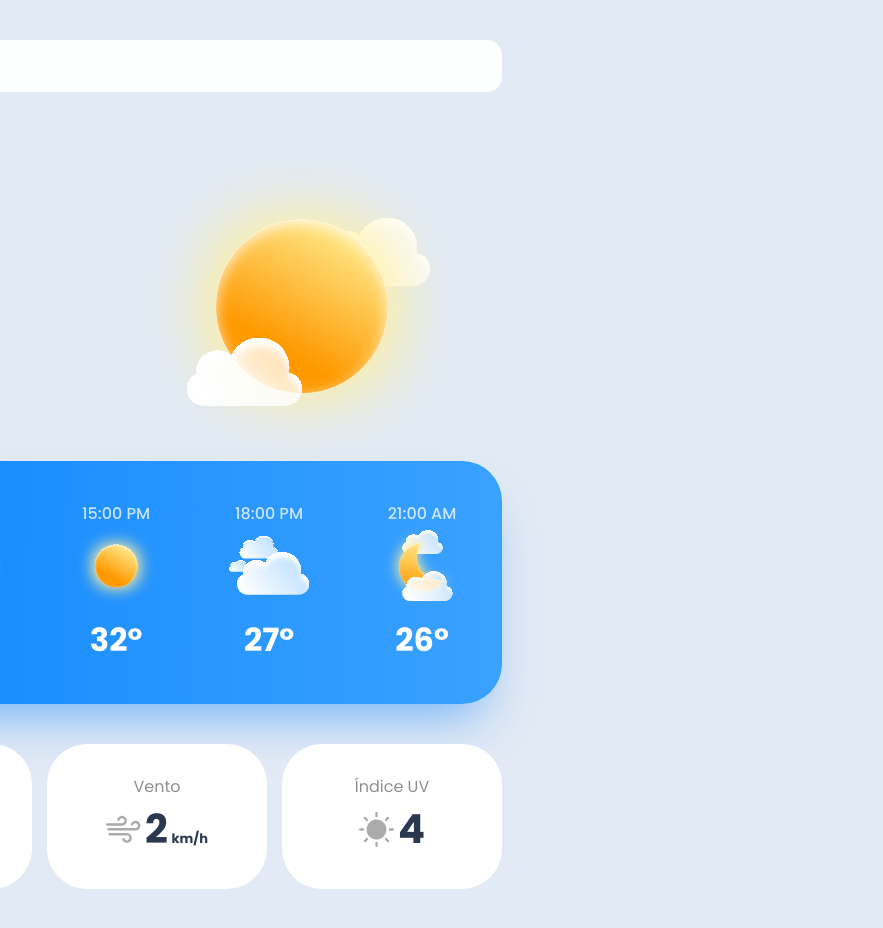
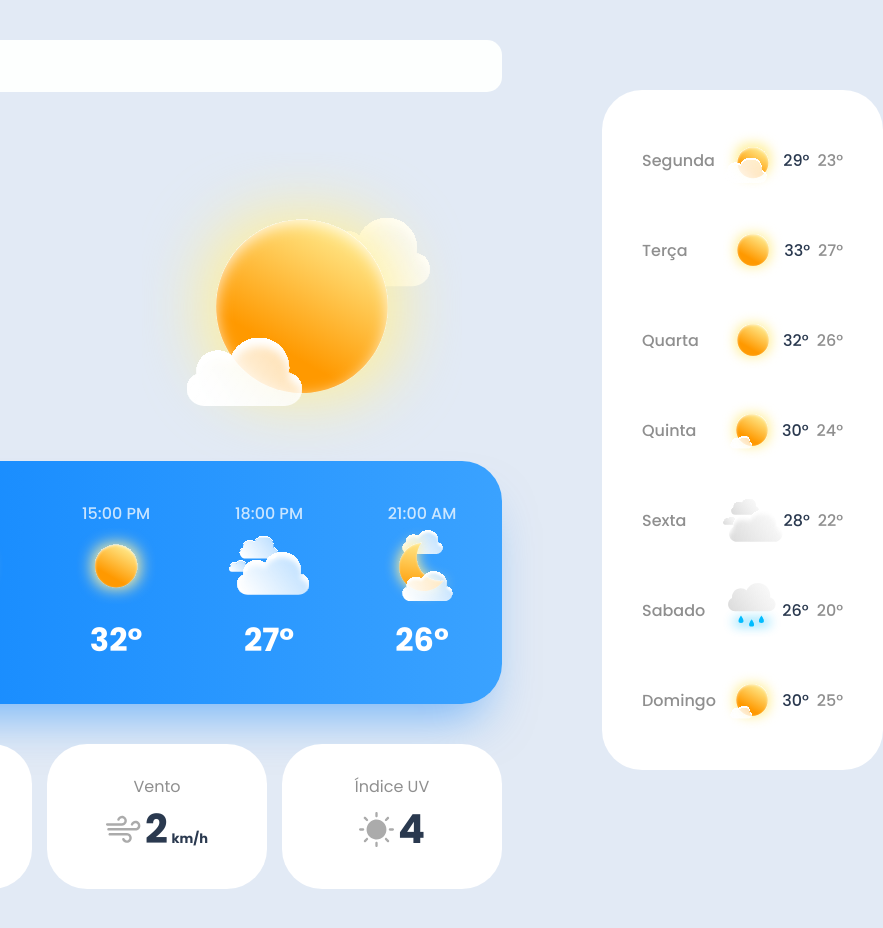
Before and after one commit to washingtoncharles/climahoje, a plain HTML site: page index.html in a window 1280 px wide. Shown: the full height of the page, 463-1346 px from the left, 883 px wide, since content can reach past the window. Drawn offline with Linux system fonts and the light colour scheme.

Commit message:
feat: right column

```diff
--- a/index.html
+++ b/index.html
@@ -110,6 +110,74 @@
 
     </div>
 
+    <div class="right-column">
+      <div class="weekly-forecast-container">
+        <div class="day-weather-item">
+          <p>Segunda</p>
+          <img src="./assets/sun-cloud.svg" alt="Sol com Nuvens">
+          <div>
+            <p>29°</p>
+            <p>23°</p>
+          </div>
+        </div>
+
+        <div class="day-weather-item">
+          <p>Terça</p>
+          <img src="./assets/sun.svg" alt="Sol">
+          <div>
+            <p>33°</p>
+            <p>27°</p>
+          </div>
+        </div>
+
+        <div class="day-weather-item">
+          <p>Quarta</p>
+          <img src="./assets/sun.svg" alt="Sol">
+          <div>
+            <p>32°</p>
+            <p>26°</p>
+          </div>
+        </div>
+
+        <div class="day-weather-item">
+          <p>Quinta</p>
+          <img src="./assets/sun-clouds.svg" alt="Sol com Poucas Nuvens">
+          <div>
+            <p>30°</p>
+            <p>24°</p>
+          </div>
+        </div>
+
+        <div class="day-weather-item">
+          <p>Sexta</p>
+          <img src="./assets/clouds_2.svg" alt="Nuvens">
+          <div>
+            <p>28°</p>
+            <p>22°</p>
+          </div>
+        </div>
+
+        <div class="day-weather-item">
+          <p>Sabado</p>
+          <img src="./assets/rain.svg" alt="Chuva">
+          <div>
+            <p>26°</p>
+            <p>20°</p>
+          </div>
+        </div>
+
+        <div class="day-weather-item">
+          <p>Domingo</p>
+          <img src="./assets/sun-clouds.svg" alt="Sol com Poucas Nuvens">
+          <div>
+            <p>30°</p>
+            <p>25°</p>
+          </div>
+        </div>
+
+      </div>
+    </div>
+
   </div>
 
 </body>
--- a/styles/styles.css
+++ b/styles/styles.css
@@ -18,6 +18,7 @@ body {
 .app-container {
   display: grid;
   grid-template-columns: repeat(2, 1fr);
+  grid-column-gap: 100px;
   padding: 40px;
 }
 
@@ -140,6 +141,53 @@ body {
   height: 35px;
 }
 
+/****RIGHT COLUMN****/
+/*WEEKLY FORECAST*/
+.weekly-forecast-container {
+  background-color: #ffffff;
+  border-radius: 40px;
+  padding: 40px;
+  gap: 30px;
+  display: flex;
+  flex-direction: column;
+  margin-top: 50px;
+}
+
+.weekly-forecast-container .day-weather-item {
+  display: flex;
+  align-items: center;
+  justify-content: space-between;
+
+  font-weight: 500;
+}
+
+.weekly-forecast-container .day-weather-item > p {
+  /* font-weight: 500; */
+  color: #8f8f8f;
+  width: 80px;
+}
+
+.weekly-forecast-container .day-weather-item > img {
+  width: 60px;
+  height: 60px;
+}
+
+.weekly-forecast-container .day-weather-item > div {
+  display: flex;
+  align-items: center;
+
+  /* font-weight: 500; */
+}
+
+.weekly-forecast-container .day-weather-item > div > p:first-child {
+  margin-right: 8px;
+  color: #2a394f;
+}
+
+.weekly-forecast-container .day-weather-item > div > p:last-child {
+  color: #8f8f8f;
+}
+
 /* UTILITIES */
 .custom-input {
   border: none;
```
Also changed, not shown: assets/clouds_2.svg (added), assets/rain.svg (added).
